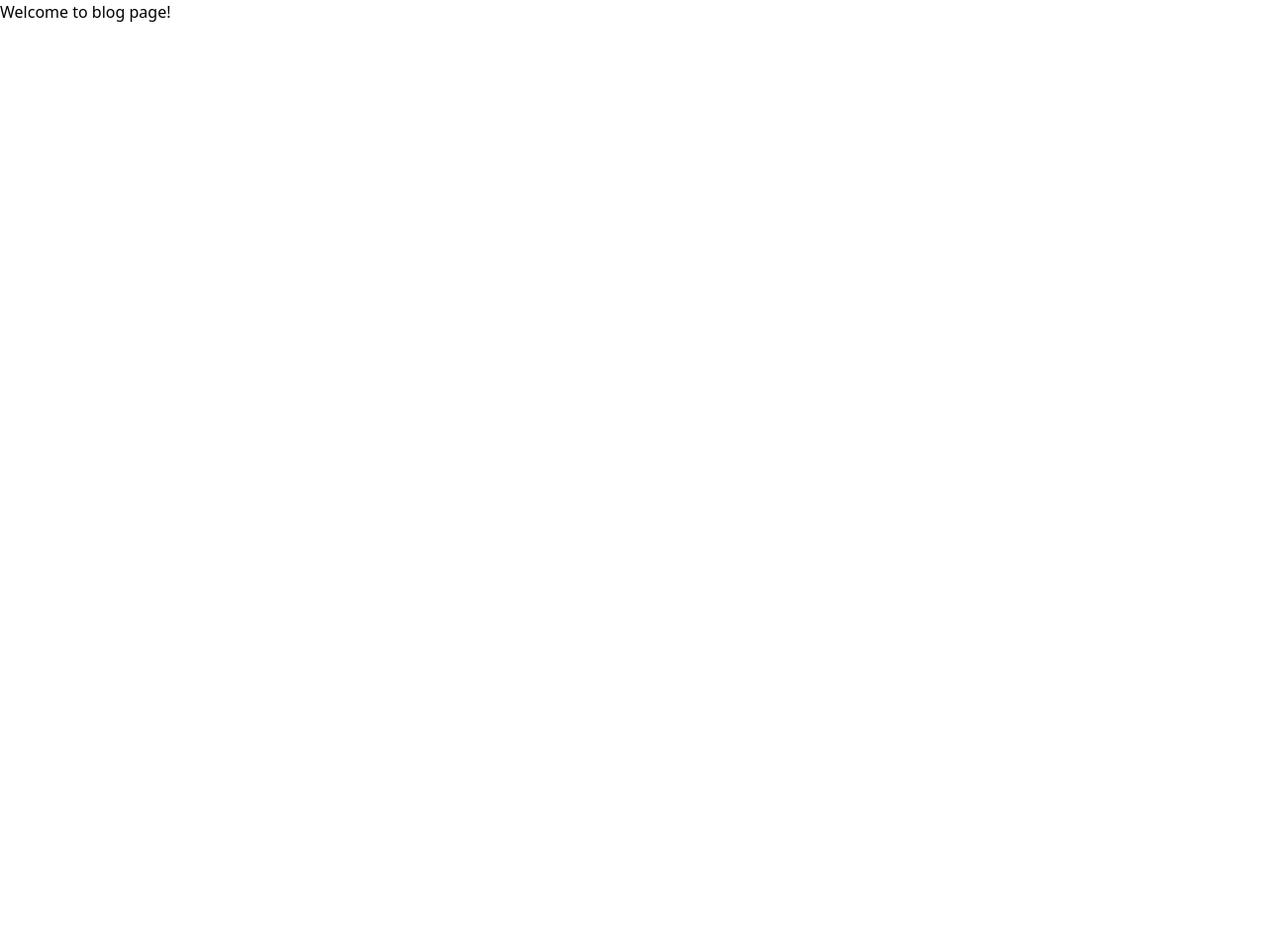
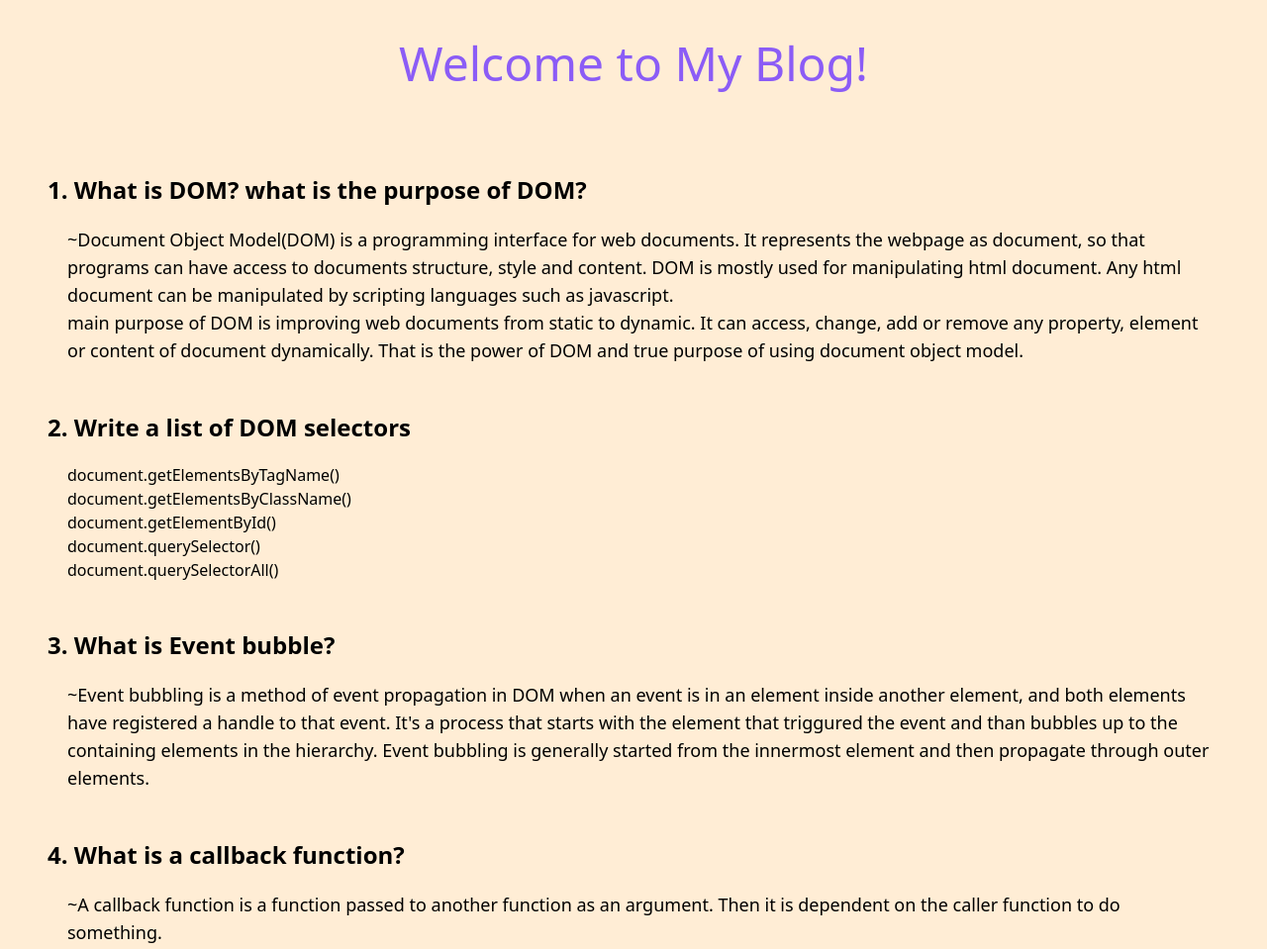
Before and after one commit to kawsaruddin450/geometry-genius, a plain HTML site: page blog.html in a window 1280 px wide. Shown: the whole page at 99% size. Before the commit the page ends 800 px from the top, so only its background shows below. Drawn offline with nearby package versions, Linux system fonts and the light colour scheme.

Commit message:
complete blog page

```diff
--- a/blog.html
+++ b/blog.html
@@ -1,12 +1,43 @@
 <!DOCTYPE html>
 <html lang="en">
+
 <head>
     <meta charset="UTF-8">
     <meta name="viewport" content="width=device-width, initial-scale=1.0">
     <title>Document</title>
     <script src="https://cdn.tailwindcss.com"></script>
 </head>
-<body>
-    <h1>Welcome to blog page!</h1>
+
+<body class="bg-orange-100">
+    <header>
+        <h1 class="text-5xl text-center font-medium text-violet-500 my-10">Welcome to My Blog!</h1>
+    </header>
+    <main>
+        <section class="qna-container p-12">
+            <div class="qna">
+                <h2 class="question text-2xl font-semibold">1. What is DOM? what is the purpose of DOM?</h2>
+                <p class="text-lg mt-5 ml-5">~Document Object Model(DOM) is a programming interface for web documents. It represents the webpage as document, so that programs can have access to documents structure, style and content. DOM is mostly used for manipulating html document. Any html document can be manipulated by scripting languages such as javascript. <br> main purpose of DOM is improving web documents from static to dynamic. It can access, change, add or remove any property, element or content of document dynamically. That is the power of DOM and true purpose of using document object model.</p>
+            </div>
+            <div class="qna mt-12">
+                <h2 class="question text-2xl font-semibold">2. Write a list of DOM selectors</h2>
+                <ul class="mt-5 ml-5">
+                    <li>document.getElementsByTagName()</li>
+                    <li>document.getElementsByClassName()</li>
+                    <li>document.getElementById()</li>
+                    <li>document.querySelector()</li>
+                    <li>document.querySelectorAll()</li>
+                </ul>
+            </div>
+            <div class="qna mt-12">
+                <h2 class="question text-2xl font-semibold">3. What is Event bubble?</h2>
+                <p class="text-lg mt-5 ml-5">~Event bubbling is a method of event propagation in DOM when an event is in an element inside another element, and both elements have registered a handle to that event. It's a process that starts with the element that triggured the event and than bubbles up to the containing elements in the hierarchy. Event bubbling is generally started from the innermost element and then propagate through outer elements.</p>
+            </div>
+            <div class="qna mt-12">
+                <h2 class="question text-2xl font-semibold">4. What is a callback function?</h2>
+                <p class="text-lg mt-5 ml-5">~A callback function is a function passed to another function as an argument. Then it is dependent on the caller function to do something.</p>
+            </div>
+        </section>
+    </main>
 </body>
+
 </html>
```
